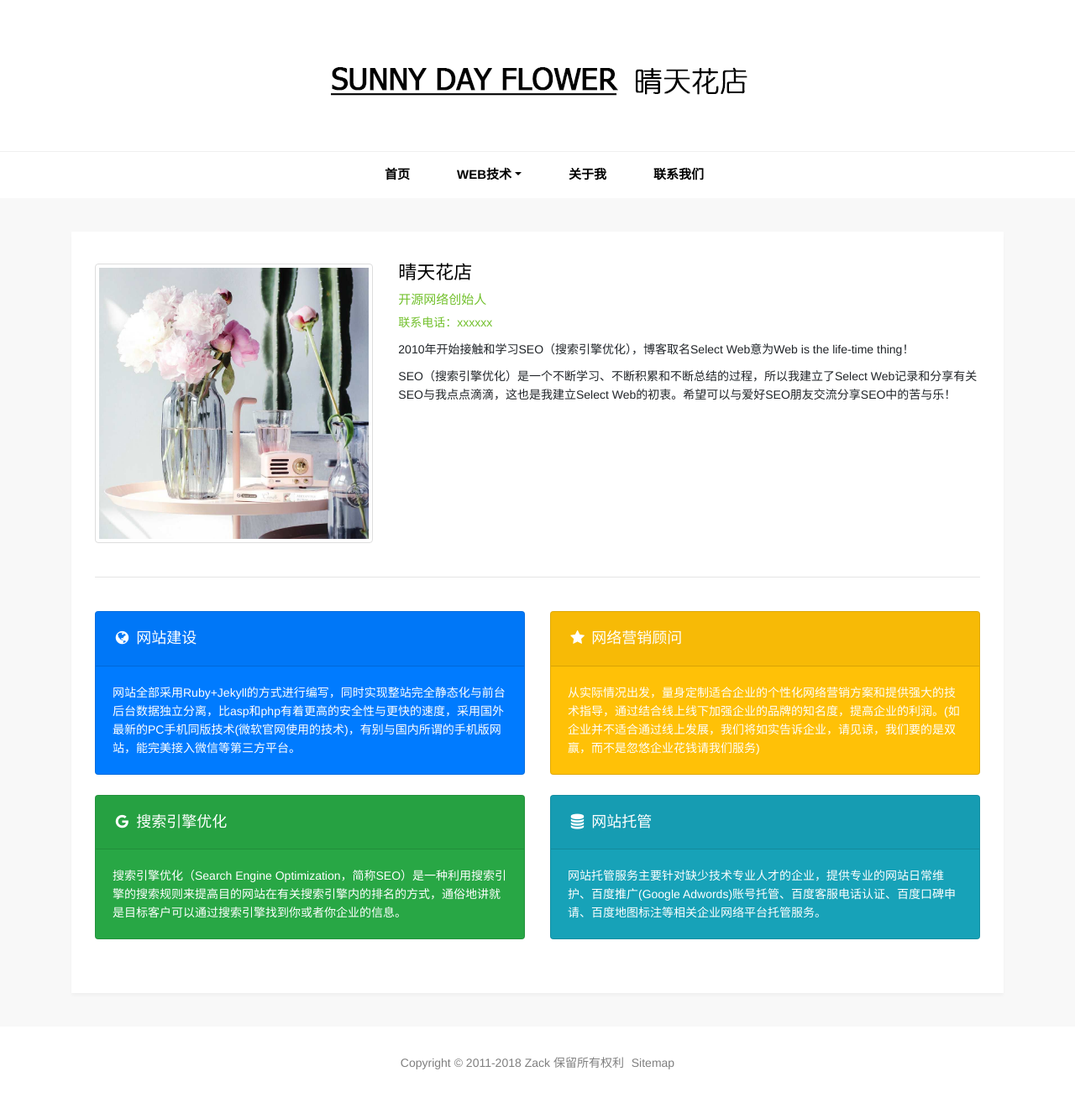
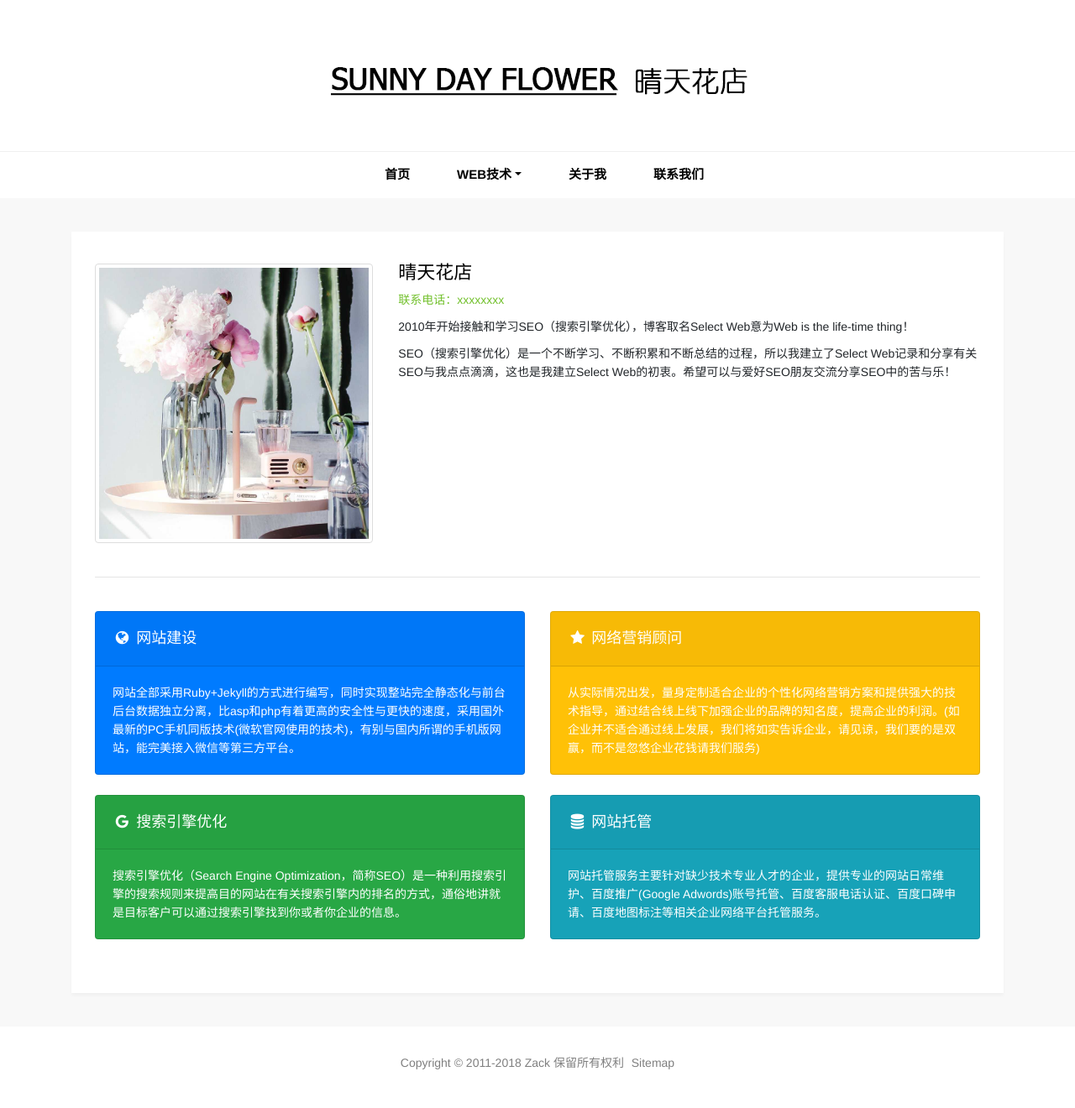
Before and after one commit to cshanyu/cshanyu.github.io, a Jekyll site: the page built from pages/contact.html, in a window 1280 px wide. Shown: the whole page at 84% size. Built offline with Jekyll 4.4.1, drawn with Linux system fonts in a browser that asks for light colours; comment, search, counter and statistics services are not loaded.

Commit message:
Update contact.html

```diff
--- a/pages/contact.html
+++ b/pages/contact.html
@@ -13,8 +13,7 @@ description: 鱼仔，顺德职业技术学院学生。
           <div class="col-md-4 mt-4"><img src="/images/pages/contact.jpg" alt="Zack Wong" class="img-thumbnail"></div>
           <div class="col-md-8 mt-4">
             <p class="post-title">晴天花店</p>
-            <p class="post-tag">开源网络创始人</p>
-            <p><a href="tel:xxxxxxx">联系电话：xxxxxx</a></p>
+            <p><a href="tel:xxxxxxxx">联系电话：xxxxxxxx</a></p>
             <p>2010年开始接触和学习SEO（搜索引擎优化），博客取名Select Web意为Web is the life-time thing！</p>
             <p>SEO（搜索引擎优化）是一个不断学习、不断积累和不断总结的过程，所以我建立了Select Web记录和分享有关SEO与我点点滴滴，这也是我建立Select Web的初衷。希望可以与爱好SEO朋友交流分享SEO中的苦与乐！</p>
           </div>
```
